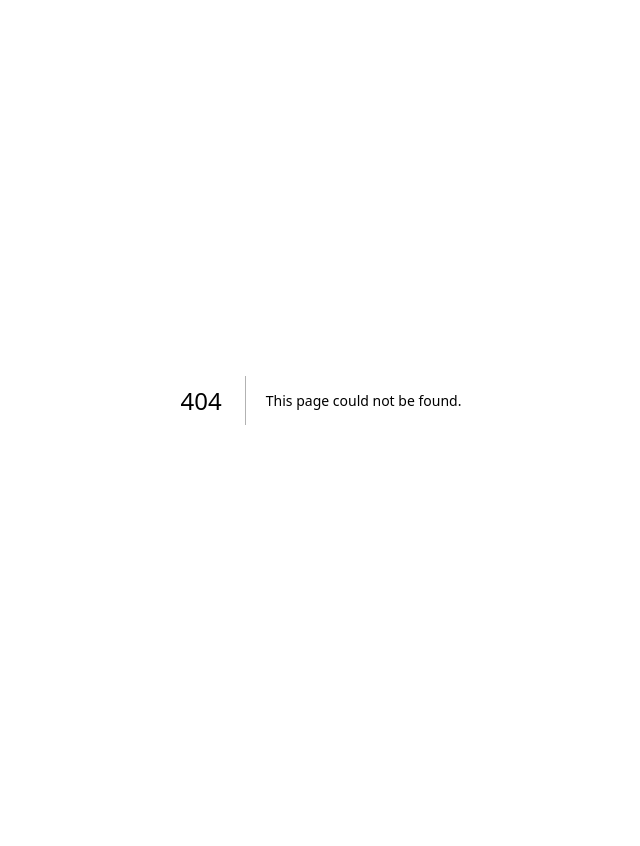
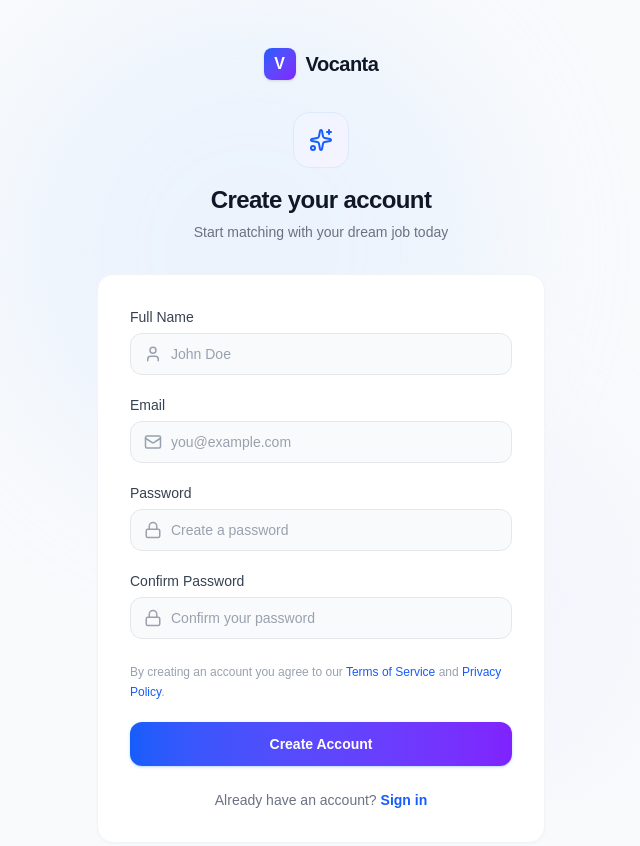
Before and after one commit to KKIvanov22/Vocanta, a Next.js app in the folder client/: page /register in a window 1280 px wide. Before the commit this address had no page. Shown: the top 846 px of the page, without its empty margins (319-959 px from the left). Before the commit the page ends 800 px from the top, so only its background shows below. Built offline with nearby package versions, Linux system fonts and the light colour scheme.

Commit message:
feat(auth): add login/register pages

```diff
--- /dev/null
+++ b/client/src/app/login/Login.tsx
@@ -0,0 +1,63 @@
+import { Mail, Lock } from "lucide-react";
+import { AuthLayout } from "@/components/auth/AuthLayout";
+import { AuthField } from "@/components/auth/AuthField";
+
+export default function LoginPage() {
+  return (
+    <AuthLayout
+      title="Welcome back"
+      subtitle="Sign in to continue your job search"
+      footerText="Don't have an account?"
+      footerLinkLabel="Sign up"
+      footerLinkHref="/register"
+    >
+      <form action="/api/auth/login" method="POST" className="space-y-5">
+
+        <AuthField
+          id="email"
+          name="email"
+          label="Email"
+          type="email"
+          placeholder="you@example.com"
+          icon={Mail}
+          required
+          autoComplete="email"
+        />
+
+        <div>
+          <div className="flex items-center justify-between mb-1.5">
+            <label htmlFor="password" className="block text-sm font-medium text-gray-700">
+              Password
+            </label>
+            <a
+              href="/forgot-password"
+              className="text-xs font-medium text-blue-600 hover:text-blue-700 transition-colors"
+            >
+              Forgot password?
+            </a>
+          </div>
+          <div className="relative">
+            <Lock className="absolute left-3.5 top-1/2 -translate-y-1/2 size-4.5 text-gray-400 pointer-events-none" />
+            <input
+              id="password"
+              name="password"
+              type="password"
+              placeholder="Enter your password"
+              required
+              autoComplete="current-password"
+              className="w-full pl-10 pr-4 py-2.5 text-sm text-gray-900 bg-gray-50 border border-gray-200 rounded-xl placeholder:text-gray-400 focus:outline-none focus:ring-2 focus:ring-blue-500/20 focus:border-blue-400 transition-all"
+            />
+          </div>
+        </div>
+
+        <button
+          type="submit"
+          className="w-full h-11 text-sm font-semibold text-white bg-gradient-to-r from-blue-600 to-violet-600 hover:from-blue-700 hover:to-violet-700 rounded-xl shadow-sm shadow-blue-200 transition-all hover:shadow-blue-300 hover:shadow-md mt-2"
+        >
+          Sign In
+        </button>
+
+      </form>
+    </AuthLayout>
+  );
+}
--- /dev/null
+++ b/client/src/app/login/page.tsx
@@ -0,0 +1,3 @@
+import LoginPage from "./Login";
+
+export default LoginPage;
--- /dev/null
+++ b/client/src/app/register/Register.tsx
@@ -0,0 +1,79 @@
+import { Mail, Lock, User } from "lucide-react";
+import { AuthLayout } from "@/components/auth/AuthLayout";
+import { AuthField } from "@/components/auth/AuthField";
+
+export default function RegisterPage() {
+  return (
+    <AuthLayout
+      title="Create your account"
+      subtitle="Start matching with your dream job today"
+      footerText="Already have an account?"
+      footerLinkLabel="Sign in"
+      footerLinkHref="/login"
+    >
+      <form action="/api/auth/register" method="POST" className="space-y-5">
+
+        <AuthField
+          id="name"
+          name="name"
+          label="Full Name"
+          type="text"
+          placeholder="John Doe"
+          icon={User}
+          required
+          autoComplete="name"
+        />
+
+        <AuthField
+          id="email"
+          name="email"
+          label="Email"
+          type="email"
+          placeholder="you@example.com"
+          icon={Mail}
+          required
+          autoComplete="email"
+        />
+
+        <AuthField
+          id="password"
+          name="password"
+          label="Password"
+          type="password"
+          placeholder="Create a password"
+          icon={Lock}
+          required
+          minLength={6}
+          autoComplete="new-password"
+        />
+
+        <AuthField
+          id="confirm-password"
+          name="confirmPassword"
+          label="Confirm Password"
+          type="password"
+          placeholder="Confirm your password"
+          icon={Lock}
+          required
+          minLength={6}
+          autoComplete="new-password"
+        />
+
+        <p className="text-xs text-gray-400 leading-relaxed pt-1">
+          By creating an account you agree to our{" "}
+          <a href="/terms" className="text-blue-600 hover:underline">Terms of Service</a>
+          {" "}and{" "}
+          <a href="/privacy" className="text-blue-600 hover:underline">Privacy Policy</a>.
+        </p>
+
+        <button
+          type="submit"
+          className="w-full h-11 text-sm font-semibold text-white bg-gradient-to-r from-blue-600 to-violet-600 hover:from-blue-700 hover:to-violet-700 rounded-xl shadow-sm shadow-blue-200 transition-all hover:shadow-blue-300 hover:shadow-md"
+        >
+          Create Account
+        </button>
+
+      </form>
+    </AuthLayout>
+  );
+}
--- /dev/null
+++ b/client/src/app/register/page.tsx
@@ -0,0 +1,3 @@
+import RegisterPage from "./Register";
+
+export default RegisterPage;
--- /dev/null
+++ b/client/src/components/auth/AuthField.tsx
@@ -0,0 +1,49 @@
+import type { LucideIcon } from "lucide-react";
+
+type AuthFieldProps = {
+  id: string;
+  label: string;
+  type: "email" | "password" | "text";
+  placeholder: string;
+  icon: LucideIcon;
+  name: string;
+  required?: boolean;
+  minLength?: number;
+  autoComplete?: string;
+};
+
+export function AuthField({
+  id,
+  label,
+  type,
+  placeholder,
+  icon: Icon,
+  name,
+  required,
+  minLength,
+  autoComplete,
+}: AuthFieldProps) {
+  return (
+    <div>
+      <label
+        htmlFor={id}
+        className="block text-sm font-medium text-gray-700 mb-1.5"
+      >
+        {label}
+      </label>
+      <div className="relative">
+        <Icon className="absolute left-3.5 top-1/2 -translate-y-1/2 size-4.5 text-gray-400 pointer-events-none" />
+        <input
+          id={id}
+          name={name}
+          type={type}
+          placeholder={placeholder}
+          required={required}
+          minLength={minLength}
+          autoComplete={autoComplete}
+          className="w-full pl-10 pr-4 py-2.5 text-sm text-gray-900 bg-gray-50 border border-gray-200 rounded-xl placeholder:text-gray-400 focus:outline-none focus:ring-2 focus:ring-blue-500/20 focus:border-blue-400 transition-all"
+        />
+      </div>
+    </div>
+  );
+}
--- /dev/null
+++ b/client/src/components/auth/AuthLayout.tsx
@@ -0,0 +1,71 @@
+import Link from "next/link";
+import { Sparkles } from "lucide-react";
+import type { ReactNode } from "react";
+
+type AuthLayoutProps = {
+  title: string;
+  subtitle: string;
+  footerText: string;
+  footerLinkLabel: string;
+  footerLinkHref: string;
+  children: ReactNode;
+};
+
+export function AuthLayout({
+  title,
+  subtitle,
+  footerText,
+  footerLinkLabel,
+  footerLinkHref,
+  children,
+}: AuthLayoutProps) {
+  return (
+    <div className="min-h-screen bg-slate-50 flex items-center justify-center px-4 py-12">
+
+      {/* Background decoration */}
+      <div className="absolute inset-0 pointer-events-none overflow-hidden">
+        <div className="absolute top-0 left-1/4 size-[500px] bg-blue-100 rounded-full blur-3xl opacity-40" />
+        <div className="absolute bottom-0 right-1/4 size-[400px] bg-violet-100 rounded-full blur-3xl opacity-30" />
+      </div>
+
+      <div className="relative w-full max-w-md">
+
+        {/* Logo */}
+        <div className="flex justify-center mb-8">
+          <Link href="/" className="flex items-center gap-2.5 group">
+            <div className="size-8 bg-gradient-to-br from-blue-600 to-violet-600 rounded-lg flex items-center justify-center shadow-sm">
+              <span className="text-white font-bold text-base leading-none">V</span>
+            </div>
+            <span className="font-semibold text-xl tracking-tight text-gray-900">Vocanta</span>
+          </Link>
+        </div>
+
+        {/* Header */}
+        <div className="text-center mb-8">
+          <div className="inline-flex items-center justify-center size-14 bg-gradient-to-br from-blue-50 to-violet-50 border border-blue-100 rounded-2xl mb-4">
+            <Sparkles className="size-6 text-blue-600" />
+          </div>
+          <h1 className="text-2xl font-bold text-gray-900 tracking-tight mb-1.5">{title}</h1>
+          <p className="text-sm text-gray-500">{subtitle}</p>
+        </div>
+
+        {/* Card */}
+        <div className="bg-white border border-gray-100 rounded-2xl p-8 shadow-sm shadow-gray-100">
+          {children}
+
+          {/* Footer link */}
+          <p className="mt-6 text-center text-sm text-gray-500">
+            {footerText}{" "}
+            <Link
+              href={footerLinkHref}
+              className="font-semibold text-blue-600 hover:text-blue-700 transition-colors"
+            >
+              {footerLinkLabel}
+            </Link>
+          </p>
+        </div>
+
+      </div>
+    </div>
+  );
+}
```
Also changed, not shown: 1 other file (tests, documents, lock files or other folders).
